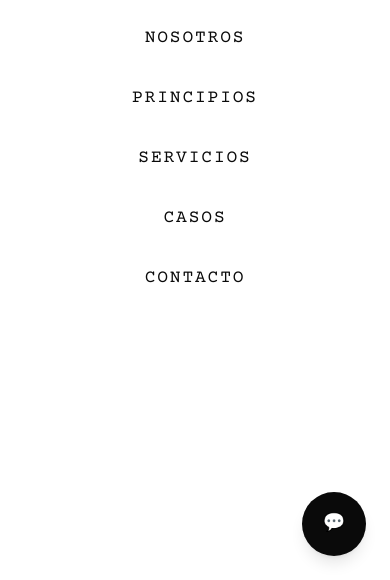
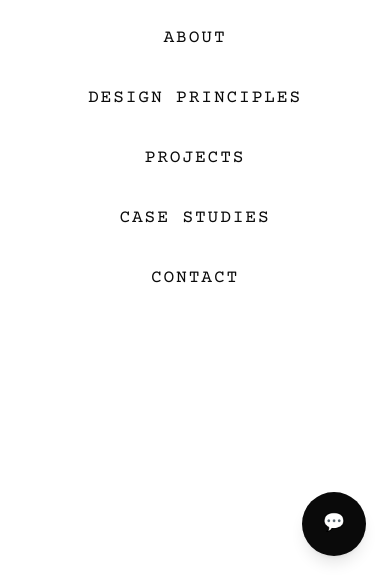
Before and after one commit to frontenddeveloper2025dev/minimal2delulu, a website: page index.html in a window 390 px wide. Both pictures are taken after a click on the button 354 px from the left and 32 px from the top of the page. Shown: the part 264-844 px from the top of the page. Drawn offline with nearby package versions, Linux system fonts and the light colour scheme.

Commit message:
add changes

```diff
--- a/index.html
+++ b/index.html
@@ -171,11 +171,11 @@
             >
           </a>
           <div class="hidden md:flex gap-8 text-xs tracking-widest uppercase">
-            <a href="#about" class="hover-underline">Nosotros</a>
-            <a href="#principles" class="hover-underline">Principios</a>
-            <a href="#services" class="hover-underline">Servicios</a>
-            <a href="#cases" class="hover-underline">Casos</a>
-            <a href="#contact" class="hover-underline">Contacto</a>
+            <a href="#about" class="hover-underline">About</a>
+            <a href="#principles" class="hover-underline">Principles</a>
+            <a href="#services" class="hover-underline">Services</a>
+            <a href="#cases" class="hover-underline">Cases</a>
+            <a href="#contact" class="hover-underline">Contact</a>
           </div>
           <button class="md:hidden" onclick="toggleMenu()">
             <svg
@@ -203,23 +203,28 @@
         <div
           class="flex flex-col items-center justify-center h-full gap-8 text-lg tracking-widest uppercase"
         >
-          <a href="#about" onclick="toggleMenu()" class="hover-underline"
-            >Nosotros</a
-          >
-          <a href="#principles" onclick="toggleMenu()" class="hover-underline"
-            >Principios</a
-          >
-          <a href="#services" onclick="toggleMenu()" class="hover-underline"
-            >Servicios</a
-          >
-          <a href="#cases" onclick="toggleMenu()" class="hover-underline"
-            >Casos</a
-          >
-          <a href="#contact" onclick="toggleMenu()" class="hover-underline"
-            >Contacto</a
-          >
+          <a href="#about" onclick="toggleMenu()" class="hover-underline">
+            About
+          </a>
+
+          <a href="#principles" onclick="toggleMenu()" class="hover-underline">
+            Design Principles
+          </a>
+
+          <a href="#projects" onclick="toggleMenu()" class="hover-underline">
+            Projects
+          </a>
+
+          <a href="#cases" onclick="toggleMenu()" class="hover-underline">
+            Case Studies
+          </a>
+
+          <a href="#contact" onclick="toggleMenu()" class="hover-underline">
+            Contact
+          </a>
         </div>
       </div>
+
       <!-- Hero Section -->
       <header
         class="min-h-screen flex items-center justify-center px-6 md:px-12 pt-20"
@@ -237,7 +242,7 @@
             style="color: var(--muted-color)"
             id="hero-subtitle"
           >
-            Diseño Digital Estratégico y Accesible
+            Digital Product Design & Frontend Development
           </p>
           <h1
             class="font-typewriter text-5xl md:text-7xl lg:text-8xl mb-8 leading-tight"
```
